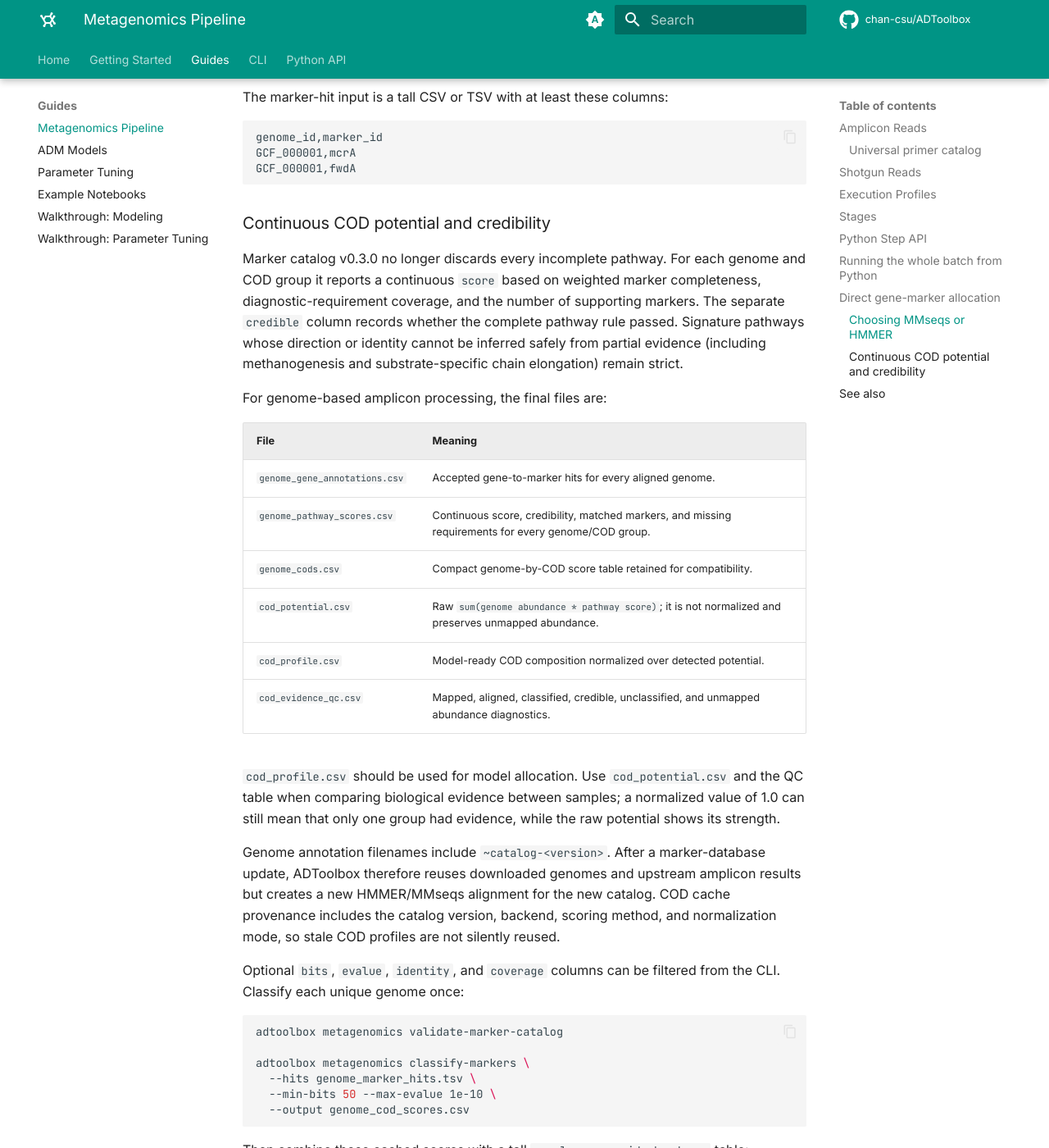
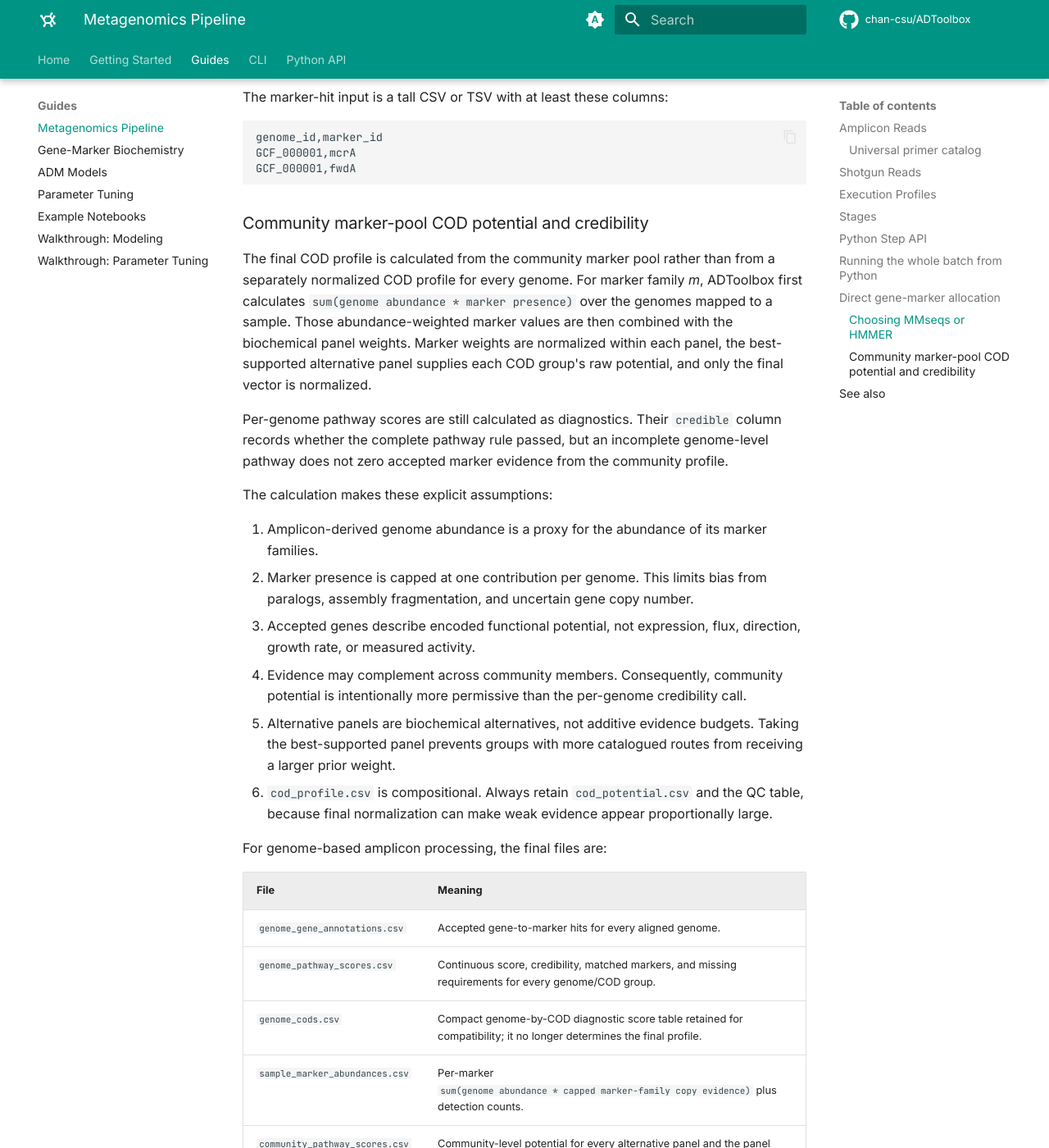
Before and after one commit to chan-csu/ADToolbox, an MkDocs documentation site: the page built from docs/Metagenomics_Pipeline.md, in a window 1280 px wide and 1400 px high, scrolled down 11345 px. Shown: the whole window at 82% size. Built offline with MkDocs 1.6.1 and Material for MkDocs 9.7.7, drawn with Linux system fonts in a browser that asks for light colours; comment, search, counter and statistics services are not loaded; some of the changed text lies outside the part shown.

Commit message:
docs: add Gene-Marker Biochemistry reference for the marker allocator
Documents the pathway biology behind the direct gene-marker allocator:
each of the 15 e-ADM COD groups, the metabolic route that defines it, the
diagnostic gene families, and the panel scoring/credibility rules -
grounded in gene_marker_catalog.json v0.3.0. Adds it to the Guides nav,
surfaces the previously-orphaned api-markers page, and cross-links from
the Metagenomics Pipeline guide.

Co-Authored-By: Claude Opus 4.8 <noreply@anthropic.com>

````diff
--- a/docs/Metagenomics_Pipeline.md
+++ b/docs/Metagenomics_Pipeline.md
@@ -381,14 +381,33 @@ GCF_000001,mcrA
 GCF_000001,fwdA
 ```
 
-### Continuous COD potential and credibility
+### Community marker-pool COD potential and credibility
 
-Marker catalog v0.3.0 no longer discards every incomplete pathway. For each genome and
-COD group it reports a continuous `score` based on weighted marker completeness,
-diagnostic-requirement coverage, and the number of supporting markers. The separate
-`credible` column records whether the complete pathway rule passed. Signature pathways
-whose direction or identity cannot be inferred safely from partial evidence (including
-methanogenesis and substrate-specific chain elongation) remain strict.
+The final COD profile is calculated from the community marker pool rather than from a
+separately normalized COD profile for every genome. For marker family *m*, ADToolbox first
+calculates `sum(genome abundance * marker presence)` over the genomes mapped to a sample.
+Those abundance-weighted marker values are then combined with the biochemical panel
+weights. Marker weights are normalized within each panel, the best-supported alternative
+panel supplies each COD group's raw potential, and only the final vector is normalized.
+
+Per-genome pathway scores are still calculated as diagnostics. Their `credible` column
+records whether the complete pathway rule passed, but an incomplete genome-level pathway
+does not zero accepted marker evidence from the community profile.
+
+The calculation makes these explicit assumptions:
+
+1. Amplicon-derived genome abundance is a proxy for the abundance of its marker families.
+2. Marker presence is capped at one contribution per genome. This limits bias from
+   paralogs, assembly fragmentation, and uncertain gene copy number.
+3. Accepted genes describe encoded functional potential, not expression, flux, direction,
+   growth rate, or measured activity.
+4. Evidence may complement across community members. Consequently, community potential is
+   intentionally more permissive than the per-genome credibility call.
+5. Alternative panels are biochemical alternatives, not additive evidence budgets. Taking
+   the best-supported panel prevents groups with more catalogued routes from receiving a
+   larger prior weight.
+6. `cod_profile.csv` is compositional. Always retain `cod_potential.csv` and the QC table,
+   because final normalization can make weak evidence appear proportionally large.
 
 For genome-based amplicon processing, the final files are:
 
@@ -396,8 +415,10 @@ For genome-based amplicon processing, the final files are:
 | --- | --- |
 | `genome_gene_annotations.csv` | Accepted gene-to-marker hits for every aligned genome. |
 | `genome_pathway_scores.csv` | Continuous score, credibility, matched markers, and missing requirements for every genome/COD group. |
-| `genome_cods.csv` | Compact genome-by-COD score table retained for compatibility. |
-| `cod_potential.csv` | Raw `sum(genome abundance * pathway score)`; it is not normalized and preserves unmapped abundance. |
+| `genome_cods.csv` | Compact genome-by-COD diagnostic score table retained for compatibility; it no longer determines the final profile. |
+| `sample_marker_abundances.csv` | Per-marker `sum(genome abundance * capped marker-family copy evidence)` plus detection counts. |
+| `community_pathway_scores.csv` | Community-level potential for every alternative panel and the panel selected for each COD group. |
+| `cod_potential.csv` | Raw community marker-pool potential; it is not normalized and preserves the effect of unmapped abundance. |
 | `cod_profile.csv` | Model-ready COD composition normalized over detected potential. |
 | `cod_evidence_qc.csv` | Mapped, aligned, classified, credible, unclassified, and unmapped abundance diagnostics. |
 
@@ -442,6 +463,9 @@ alternative-marker clauses, a minimum marker count, and a minimum weighted compl
 Aliases are resolved case-insensitively. Copy the catalog, edit it, validate it, and pass
 it with `--catalog`; no Python changes are needed.
 
+The pathway biology behind every panel — which enzymes mark each COD group and why —
+is documented in the [Gene-Marker Biochemistry](Gene_Marker_Biochemistry.md) reference.
+
 Carbohydrate hydrolysis (`X_ch`) is represented by separate cellulose, xylan, starch,
 and pectin panels combining CAZyme families with binding, transport, or intracellular
 utilization evidence. Sugar fermentation (`X_su`) separately requires a transporter,
@@ -458,6 +482,7 @@ resolve the active direction with confidence.
 
 ## See also
 
+- [Gene-Marker Biochemistry](Gene_Marker_Biochemistry.md) — the pathway biology behind every marker panel and COD group.
 - [CLI reference](CLI.md#processing-pipeline) — every `process` option and output file.
 - [`core.Metagenomics` API](api-core.md#adtoolbox.core.Metagenomics) — generated reference for all methods.
 - [Parameter tuning](Optimization.md) — what to do with the COD profile once you have it.
--- a/mkdocs.yml
+++ b/mkdocs.yml
@@ -139,6 +139,7 @@ nav:
       - Quickstart: Quickstart.md
   - Guides:
       - Metagenomics Pipeline: Metagenomics_Pipeline.md
+      - Gene-Marker Biochemistry: Gene_Marker_Biochemistry.md
       - ADM Models: ADM_Models.md
       - Parameter Tuning: Optimization.md
       - Example Notebooks: Notebooks.md
@@ -150,6 +151,7 @@ nav:
       - configs: api-configs.md
       - core: api-core.md
       - adm: api-adm.md
+      - markers: api-markers.md
       - optimize: api-optimize.md
       - utils: api-utils.md
       - stats: api-stats.md
````
Also changed, not shown: docs/Gene_Marker_Biochemistry.md (added, +253 -0 lines).
